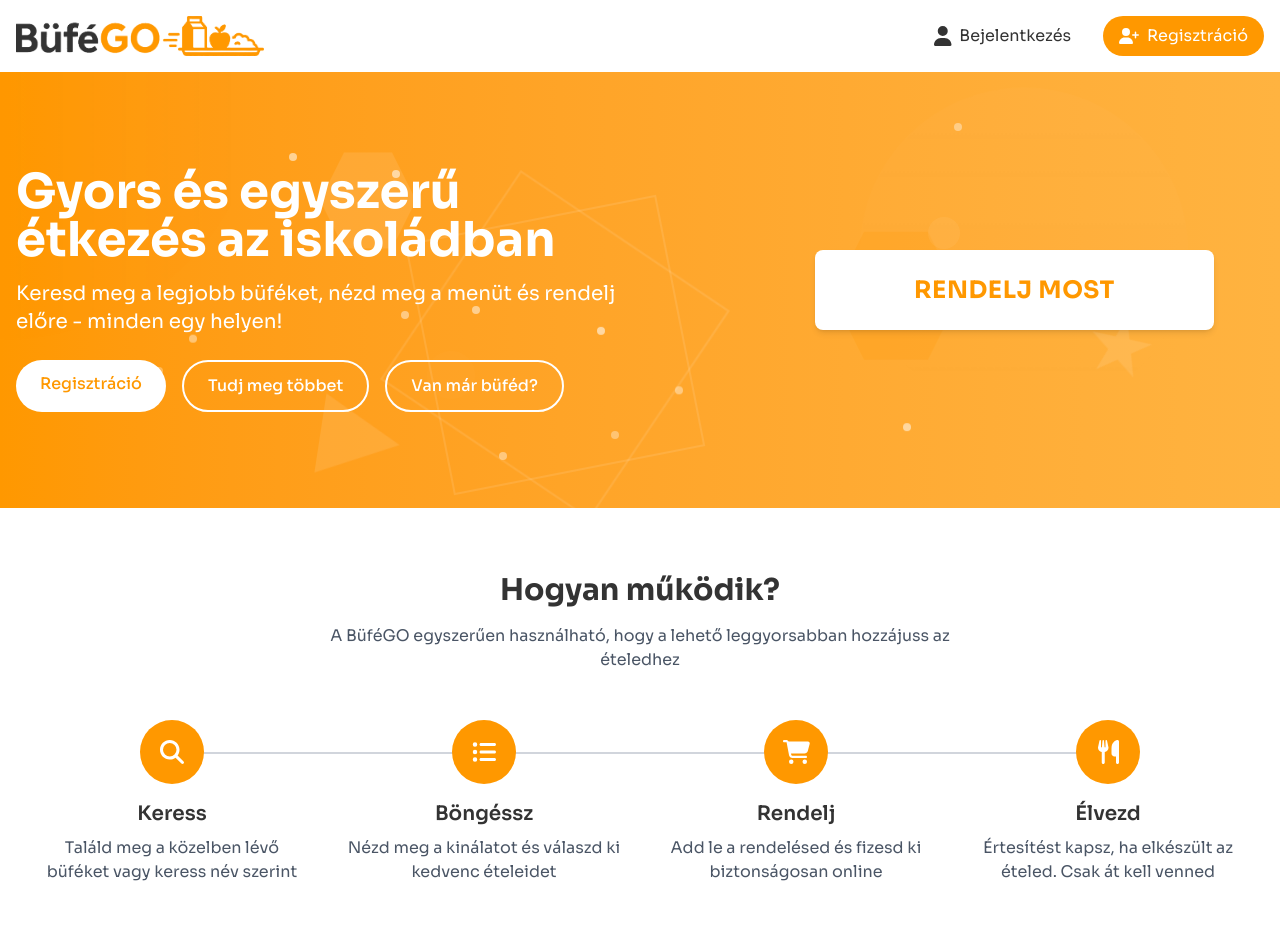
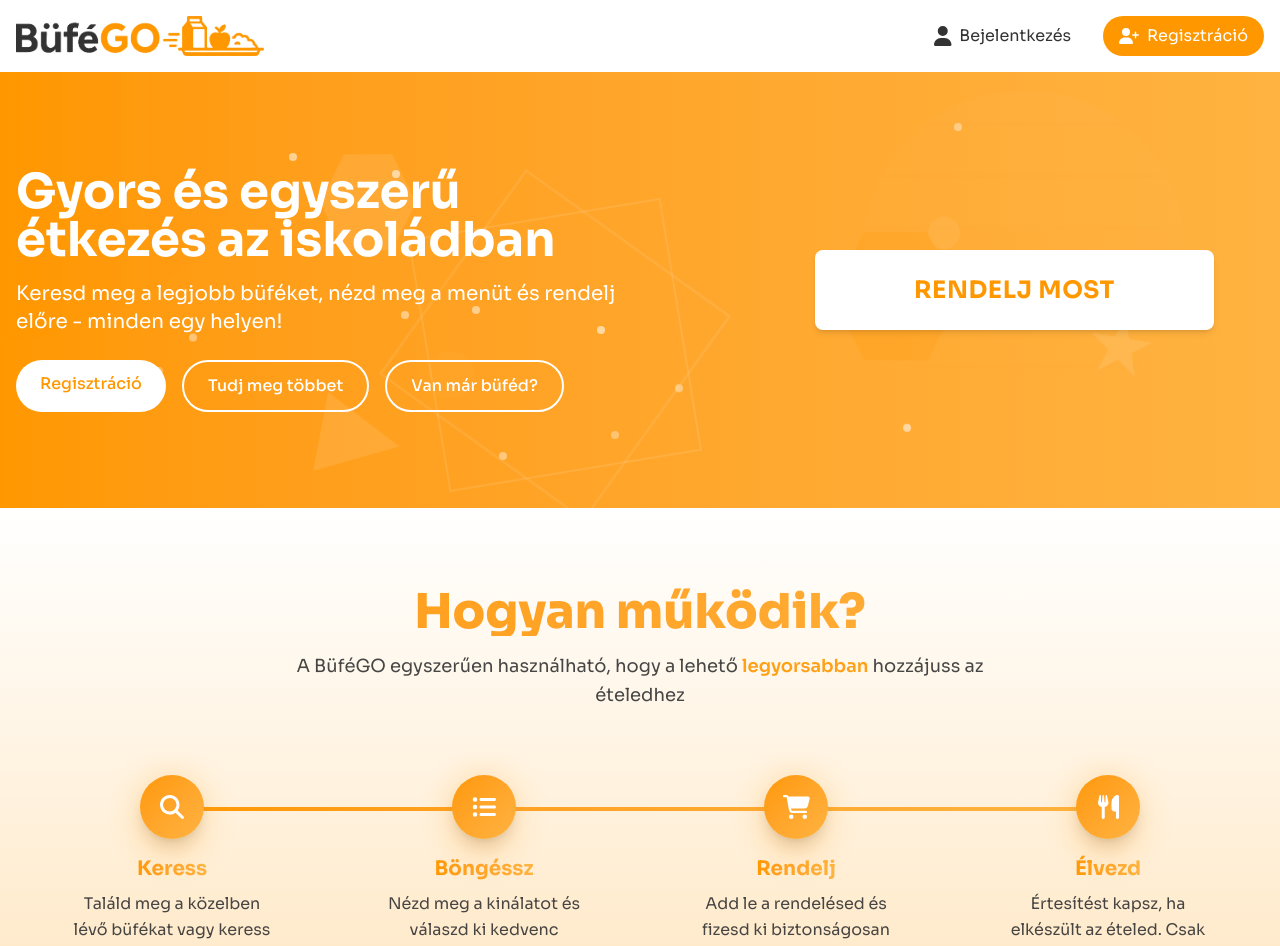
Before and after one commit to bencewokk/bufego, a React (Vite) app in the folder frontend/: page / in a window 1280 px wide. Shown: the top 946 px of the page. Built offline with nearby package versions, Linux system fonts and the light colour scheme; a web font is replaced by a local one.

Commit message:
feat: remove FloatingBlob component and update HowItWorks and authentication pages for improved design

```diff
--- a/frontend/src/components/design/Blob.tsx
+++ /dev/null
@@ -1,11 +0,0 @@
-import { motion } from "framer-motion";
-
-export const FloatingBlob = () => {
-  return (
-    <motion.div
-      className="absolute top-0 left-0 w-80 h-40 bg-[#fff8e1] blur-2xl opacity-50 rounded-[50%]"
-      animate={{ x: [0, 20, 40, 20, 0], y: [0, 15, 0, -15, 0] }}
-      transition={{ duration: 5, repeat: Infinity, ease: "easeInOut" }}
-    />
-  );
-};
--- a/frontend/src/components/landing/HowItWorks.tsx
+++ b/frontend/src/components/landing/HowItWorks.tsx
@@ -1,53 +1,83 @@
 import { FontAwesomeIcon } from '@fortawesome/react-fontawesome';
 import { faSearch, faListUl, faShoppingCart, faUtensils } from '@fortawesome/free-solid-svg-icons';
+import { useInView } from 'react-intersection-observer';
+import { motion } from 'framer-motion';
+
+interface StepProps {
+  icon: any;
+  title: string;
+  description: string;
+  delay: number;
+}
+
+const Step = ({ icon, title, description, delay }: StepProps) => {
+  const [ref, inView] = useInView({
+    triggerOnce: true,
+    threshold: 0.2,
+  });
+
+  return (
+    <motion.div
+      ref={ref}
+      initial={{ opacity: 0, y: 50 }}
+      animate={inView ? { opacity: 1, y: 0 } : {}}
+      transition={{ duration: 0.6, delay: delay * 0.2 }}
+      className="flex flex-col items-center mb-8 md:mb-0 w-full md:w-1/4 px-4 relative z-10 group"
+    >
+      <div className="relative">
+        <div className="absolute inset-0 bg-gradient-to-r from-[var(--primary)] to-[var(--primary-light)] blur-lg opacity-30 group-hover:opacity-50 transition-opacity duration-300 rounded-full" />
+        <div className="bg-gradient-to-br from-[var(--primary)] to-[var(--primary-light)] text-white w-16 h-16 rounded-full flex items-center justify-center text-2xl mb-4 relative shadow-lg hover:scale-110 transition-transform duration-300">
+          <FontAwesomeIcon icon={icon} className="transform group-hover:rotate-[-10deg] transition-transform duration-300" />
+        </div>
+      </div>
+
+      <h3 className="text-xl font-bold mb-2 text-[var(--text)] bg-gradient-to-r from-[var(--primary)] to-[var(--primary-light)] bg-clip-text text-transparent">
+        {title}
+      </h3>
+      <p className="text-[var(--text)] text-center text-md leading-relaxed max-w-[200px] opacity-90">
+        {description}
+      </p>
+    </motion.div>
+  );
+};
 
 export const HowItWorks = () => {
   const steps = [
-    {
-      icon: faSearch,
-      title: "Keress",
-      description: "Találd meg a közelben lévő büféket vagy keress név szerint"
-    },
-    {
-      icon: faListUl,
-      title: "Böngéssz",
-      description: "Nézd meg a kinálatot és válaszd ki kedvenc ételeidet"
-    },
-    {
-      icon: faShoppingCart,
-      title: "Rendelj",
-      description: "Add le a rendelésed és fizesd ki biztonságosan online"
-    },
-    {
-      icon: faUtensils,
-      title: "Élvezd",
-      description: "Értesítést kapsz, ha elkészült az ételed. Csak át kell venned"
-    }
+    { icon: faSearch, title: "Keress", description: "Találd meg a közelben lévő büfékat vagy keress név szerint" },
+    { icon: faListUl, title: "Böngéssz", description: "Nézd meg a kinálatot és válaszd ki kedvenc ételeidet" },
+    { icon: faShoppingCart, title: "Rendelj", description: "Add le a rendelésed és fizesd ki biztonságosan online" },
+    { icon: faUtensils, title: "Élvezd", description: "Értesítést kapsz, ha elkészült az ételed. Csak át kell venned" }
   ];
 
   return (
-    <section className="py-16">
+    <section className="py-20 bg-gradient-to-b from-[var(--background)] to-[var(--secondary)]">
       <div className="container mx-auto px-4">
-        <h2 className="text-3xl font-bold text-center mb-4 text-[var(--text)]">
-          Hogyan működik?
-        </h2>
-        <p className="text-center text-gray-600 mb-12 max-w-2xl mx-auto">
-          A BüféGO egyszerűen használható, hogy a lehető leggyorsabban hozzájuss az ételedhez
-        </p>
+        <motion.div
+          initial={{ opacity: 0, y: 30 }}
+          animate={{ opacity: 1, y: 0 }}
+          transition={{ duration: 0.8 }}
+          className="text-center mb-16"
+        >
+          <h2 className="text-4xl md:text-5xl font-extrabold mb-4 bg-gradient-to-r from-[var(--primary)] to-[var(--primary-light)] bg-clip-text text-transparent">
+            Hogyan működik?
+          </h2>
+          <p className="text-lg text-[var(--text)] mb-12 max-w-3xl mx-auto leading-relaxed opacity-90">
+            A BüféGO egyszerűen használható, hogy a lehető <span className="font-semibold text-[var(--primary)]">legyorsabban</span> hozzájuss az ételedhez
+          </p>
+        </motion.div>
 
         <div className="relative flex flex-col md:flex-row justify-between items-start">
-          {/* Single connecting line that spans across all icons */}
-          <div className="hidden md:block absolute top-8 left-[12.5%] right-[12.5%] h-0.5 bg-gray-300 z-0"></div>
+          <div className="hidden md:block absolute top-8 left-[12.5%] right-[12.5%] h-1 bg-gradient-to-r from-[var(--primary)]/20 to-[var(--primary-light)]/20 rounded-full">
+            <motion.div
+              initial={{ scaleX: 0 }}
+              whileInView={{ scaleX: 1 }}
+              transition={{ duration: 1.5, delay: 0.3 }}
+              className="absolute top-0 left-0 w-full h-full bg-gradient-to-r from-[var(--primary)] to-[var(--primary-light)] origin-left rounded-full"
+            />
+          </div>
 
           {steps.map((step, index) => (
-            <div key={index} className="flex flex-col items-center mb-8 md:mb-0 w-full md:w-1/4 px-4 relative z-10">
-              <div className="bg-[var(--primary)] text-white w-16 h-16 rounded-full flex items-center justify-center text-2xl mb-4">
-                <FontAwesomeIcon icon={step.icon} />
-              </div>
-
-              <h3 className="text-xl font-semibold mb-2 text-[var(--text)]">{step.title}</h3>
-              <p className="text-gray-600 text-center">{step.description}</p>
-            </div>
+            <Step key={index} {...step} delay={index} />
           ))}
         </div>
       </div>
--- a/frontend/src/pages/_main.tsx
+++ b/frontend/src/pages/_main.tsx
@@ -1,6 +1,5 @@
 import { Navbar } from '../components/landing/Navbar';
 import { Hero } from '../components/landing/Hero';
-// import { Features } from '../components/landing/Features';
 import { HowItWorks } from '../components/landing/HowItWorks';
 
 export const MainPage = () => {
@@ -9,8 +8,6 @@
       <Navbar />
       <Hero />
       <HowItWorks />
-
-
     </div>
   );
 };
--- a/frontend/src/pages/auth/_buffetLogin.tsx
+++ b/frontend/src/pages/auth/_buffetLogin.tsx
@@ -2,7 +2,6 @@
 import { useState } from "react";
 import toast, { Toaster } from "react-hot-toast";
 import logoImage from "../../assets/bufego.png";
-import { FloatingBlob } from "../../components/design/Blob";
 import { GeometricBackground } from "../../components/design/GeometricBackground";
 
 export const BuffetLoginPage = () => {
@@ -46,7 +45,6 @@
   return (
     <div className="flex items-center justify-center min-h-screen bg-gradient-to-r from-[var(--primary)] to-[var(--primary-light)] relative overflow-hidden">
       <GeometricBackground />
-      <FloatingBlob />
 
       <div className="absolute top-4 left-4">
         <a href="/" aria-label="Főoldal">
--- a/frontend/src/pages/auth/_login.tsx
+++ b/frontend/src/pages/auth/_login.tsx
@@ -2,7 +2,6 @@
 import { useState } from "react";
 import toast, { Toaster } from "react-hot-toast";
 import logoImage from '../../assets/bufego.png';
-import { FloatingBlob } from "../../components/design/Blob";
 import { GeometricBackground } from "../../components/design/GeometricBackground";
 
 export const LoginPage = () => {
--- a/frontend/src/pages/auth/_register.tsx
+++ b/frontend/src/pages/auth/_register.tsx
@@ -1,7 +1,6 @@
 import { useState } from "react";
 import axios from "axios";
 import toast, { Toaster } from "react-hot-toast";
-import { FloatingBlob } from "../../components/design/Blob";
 import logoImage from '../../assets/bufego.png';
 import { GeometricBackground } from "../../components/design/GeometricBackground";
 
@@ -49,7 +48,6 @@
   return (
     <div className="flex items-center justify-center min-h-screen bg-gradient-to-r from-[var(--primary)] to-[var(--primary-light)] relative overflow-hidden">
       <GeometricBackground />
-      <FloatingBlob />
 
       <div className="absolute top-4 left-4">
         <a href="/" aria-label="Főoldal">
```
